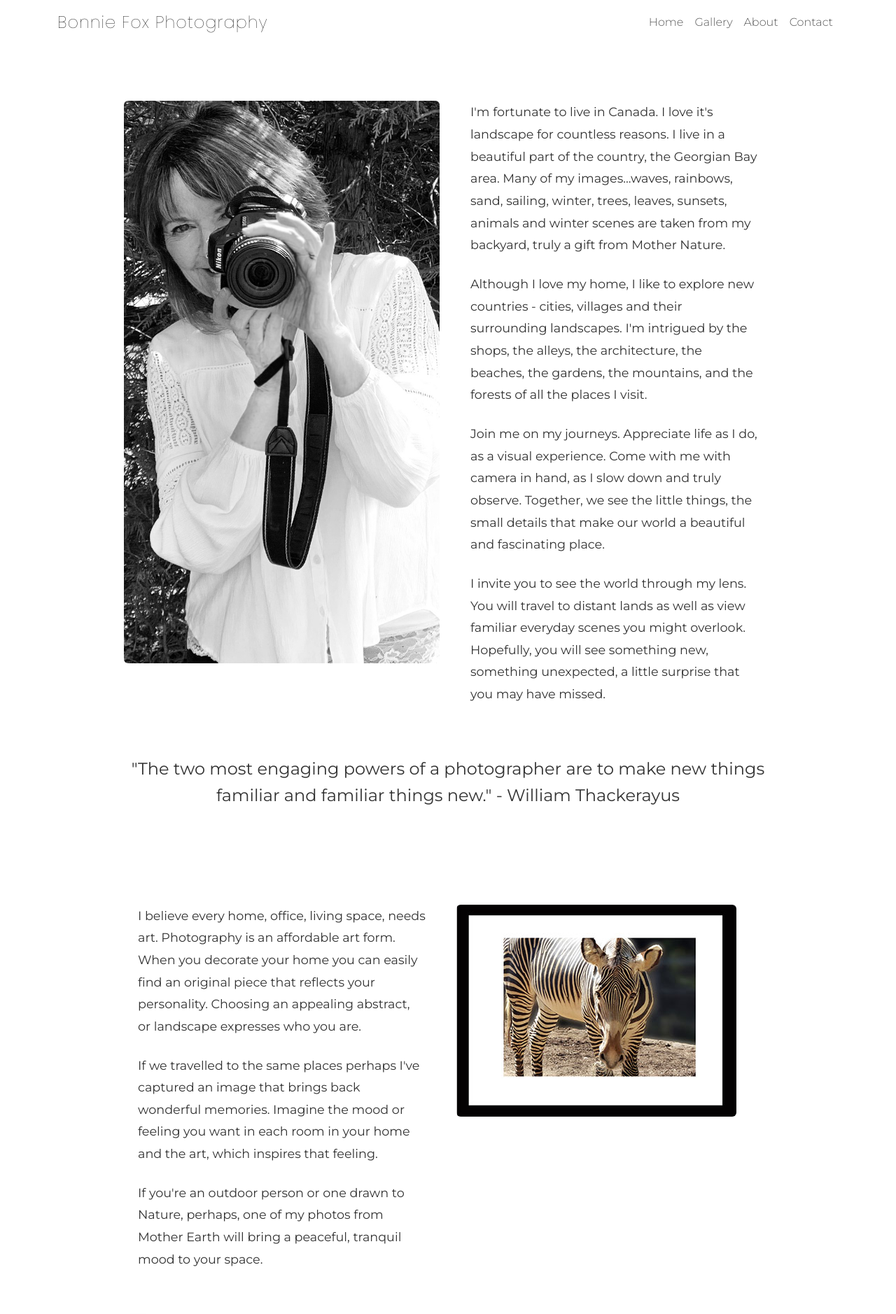
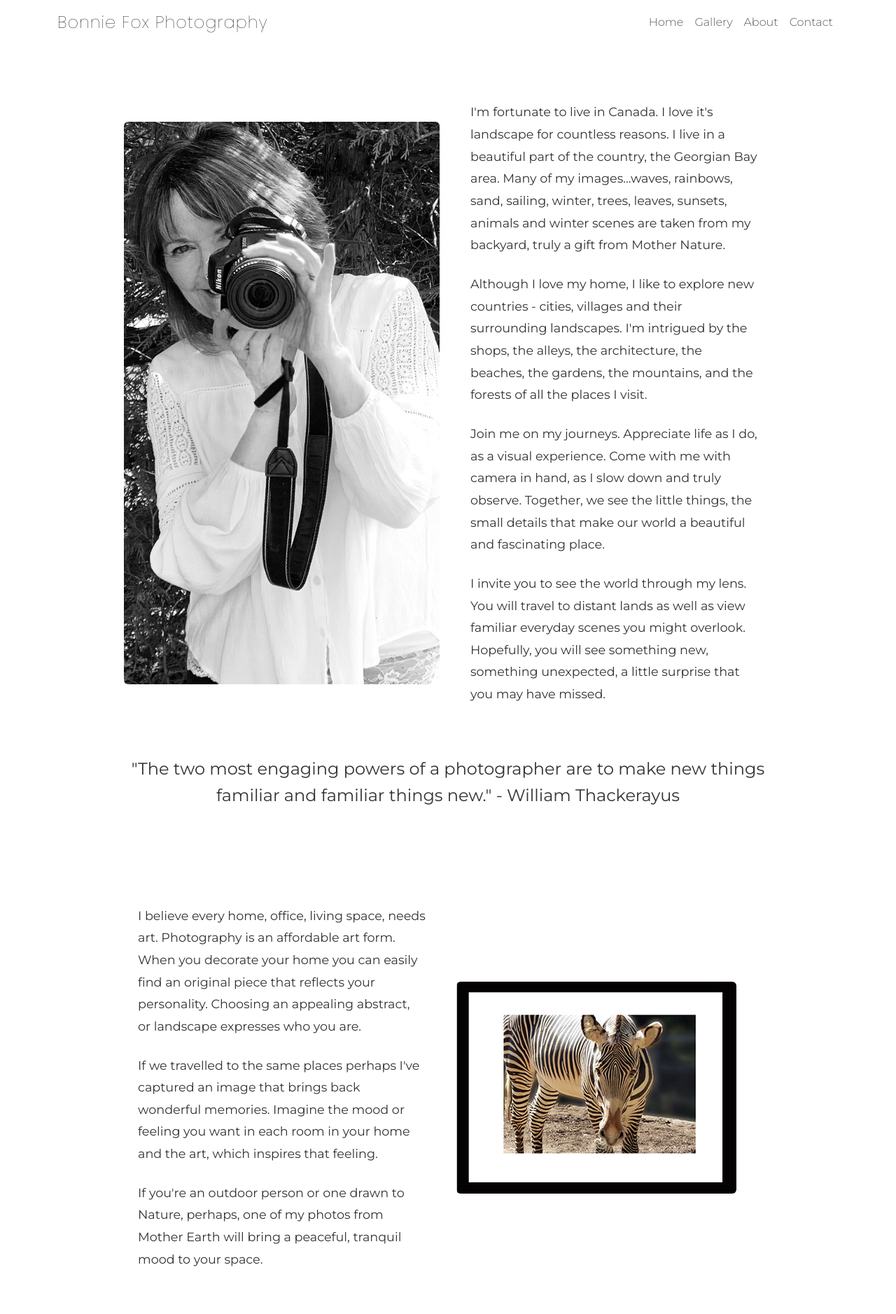
Before and after one commit to JakeDFox/photography-site, a Jekyll site: the page built from about.html, in a window 1280 px wide. Shown: the top 1878 px of the page at 70% size. Built offline with Jekyll 4.4.1, drawn with Linux system fonts in a browser that asks for light colours.

Commit message:
alignement about page

```diff
--- a/about.html
+++ b/about.html
@@ -6,7 +6,7 @@
 
 <section class="section">
     <div class="container container-slim">
-        <div class="row align-items-start">
+        <div class="row align-items-center">
             <div class="col-lg-6 mb-4 mb-lg-0">
                 <img src="/photography-site/assets/images/about-bw.jpg" alt="About Bonnie Fox Photography" class="img-fluid rounded" loading="lazy">
             </div>
```
